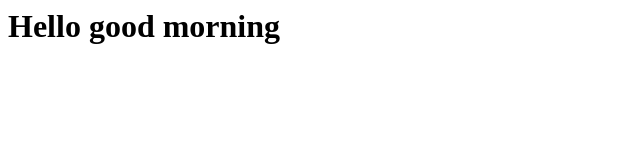
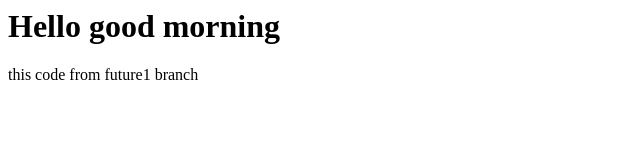
Before and after one commit to Showrya18/new, a plain HTML site: page index.html in a window 1280 px wide. Shown: the whole page, without its empty margins (0-640 px from the left). Drawn offline with Linux system fonts and the light colour scheme.

Commit message:
feature branch is created

```diff
--- a/index.html
+++ b/index.html
@@ -1 +1,2 @@
 <h1>Hello good morning</h1>
+<p>this code from future1 branch</p>
```
